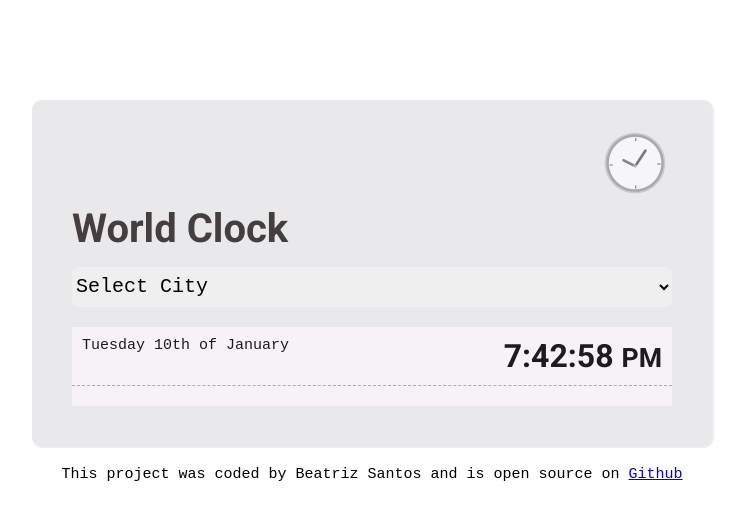
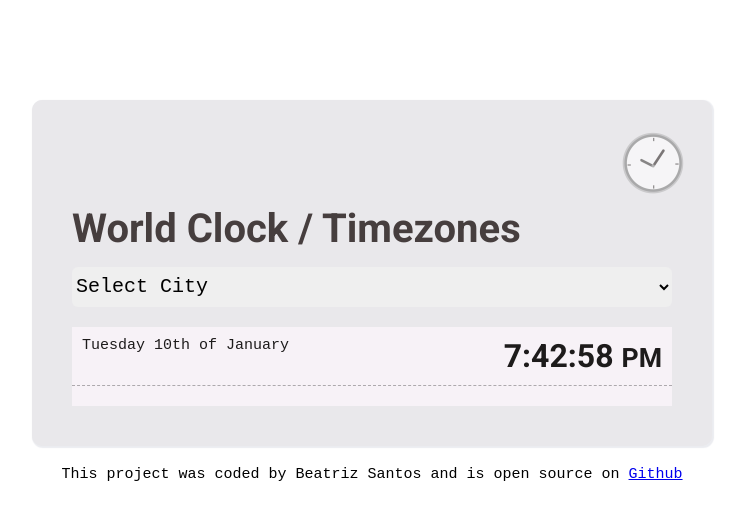
Before and after one commit to Biurius/Timezone, a plain HTML site: page index.html in a window 1280 px wide. Shown: the whole page, without its empty margins (268-1013 px from the left). Drawn offline with nearby package versions, Linux system fonts and the light colour scheme; a script that the page names is missing.

Commit message:
small css corrections

```diff
--- a/css/style.css
+++ b/css/style.css
@@ -20,7 +20,7 @@ h1 {
   position: relative;
   opacity: 0.6;
   top: -40px;
-  right: -300px;
+  right: -85px;
 }
 
 .searchbar {
--- a/index.html
+++ b/index.html
@@ -19,7 +19,7 @@
   <body>
     <div class="container">
       <h1>
-        World Clock
+        World Clock / Timezones
         <img src="images/clock.png" alt="logo" width="75" class="clocklogo" />
       </h1>
 
```
